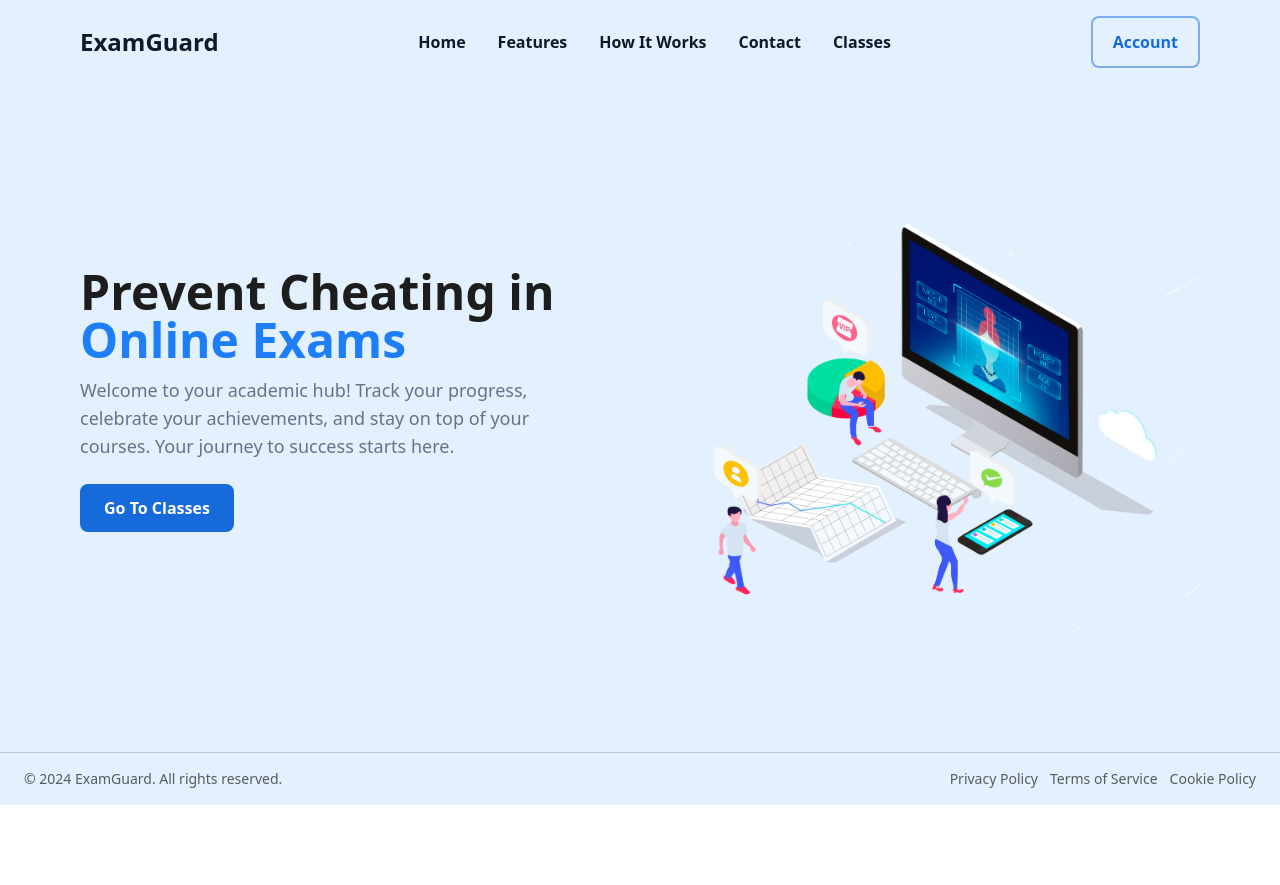
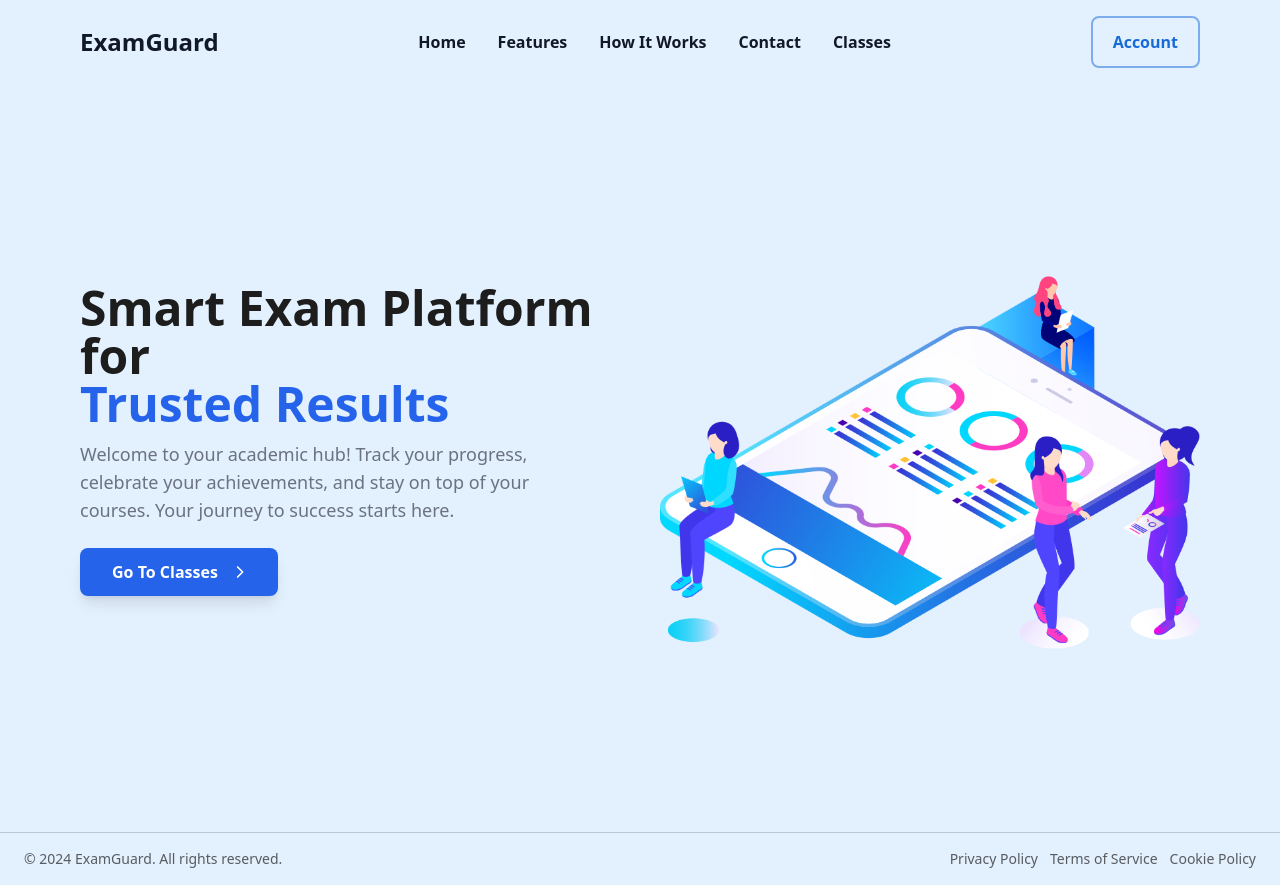
Before and after one commit to demianeid/examguard-ai, a React (Vite) app in the folder Frontend/: page /home in a window 1280 px wide. Before the commit the page ends 805 px from the top, so only its background shows below. Built offline with nearby package versions, Linux system fonts and the light colour scheme.

Commit message:
Your descriptive commit message

```diff
--- a/Frontend/src/App.tsx
+++ b/Frontend/src/App.tsx
@@ -1,5 +1,5 @@
 import { useEffect } from "react";
-import { Routes, Route } from "react-router-dom";
+import { Routes, Route, useLocation } from "react-router-dom";
 import LandingPage from "./pages/LandingPage";
 import Signup from "./pages/Signup";
 import StudentSignup from "./pages/StudentSignup";
@@ -20,9 +20,15 @@ import StartExam from "./pages/StartExam";
 import Settings from "./pages/Setting";
 
 function App() {
+  const location = useLocation();
+
   useEffect(() => {
     window.scrollTo(0, 0);
   }, []);
+
+  useEffect(() => {
+    window.scrollTo(0, 0);
+  }, [location.pathname]);
 
   return (
     <Routes>
--- a/Frontend/src/components/Hero.tsx
+++ b/Frontend/src/components/Hero.tsx
@@ -15,7 +15,7 @@ const Hero = () => {
         >
           <motion.h1 className="text-4xl sm:text-5xl font-bold text-[#1d1d1d] leading-tight">
             Prevent Cheating in <br />
-            <span className="text-[#1D7EF8]">Online & Offline</span> <br />
+            <span className="text-primary">Online & Offline</span> <br />
             Exams
           </motion.h1>
 
--- a/Frontend/src/pages/HomeRegisterd.tsx
+++ b/Frontend/src/pages/HomeRegisterd.tsx
@@ -1,7 +1,8 @@
-
-import Header from '../components/Header'
+import Header from "../components/Header";
 import { motion } from "framer-motion";
 import { Link } from "react-router-dom";
+import { ChevronRight } from 'lucide-react';
+
 
 const HomeRegistered = () => {
   return (
@@ -9,7 +10,10 @@ const HomeRegistered = () => {
       <Header fixed={true} showAccount={true} isRegistered={true} />
 
       {/* Hero Section */}
-      <section className="w-full min-h-[90vh] flex items-center px-6 sm:px-20 py-12 pt-32" id="home">
+      <section
+        className="w-full min-h-screen flex items-center px-6 sm:px-20 py-12 pt-32"
+        id="home"
+      >
         <div className="w-full flex flex-col lg:flex-row items-center justify-between gap-10">
           {/* Left Text */}
           <motion.div
@@ -19,18 +23,34 @@ const HomeRegistered = () => {
             transition={{ duration: 1.5, ease: "easeOut" }}
           >
             <h1 className="text-4xl sm:text-5xl font-bold text-[#1d1d1d] leading-tight">
-              Prevent Cheating in <br />
-              <span className="text-[#1D7EF8]">Online Exams</span>
+              Smart Exam Platform for  <br />
+              <span className="text-blue-600">Trusted Results</span>
             </h1>
 
             <p className="mt-3 text-base sm:text-lg text-[#6b7280] leading-relaxed max-w-[450px] mx-auto lg:mx-0">
-              Welcome to your academic hub! Track your progress, celebrate your achievements, and stay on top of your courses. Your journey to success starts here.
+              Welcome to your academic hub! Track your progress, celebrate your
+              achievements, and stay on top of your courses. Your journey to
+              success starts here.
             </p>
 
             <div className="mt-6 flex flex-wrap gap-3 justify-center lg:justify-start">
-              <Link to = "/classesStudent" className="px-6 py-3 bg-[#176ADA] text-white font-semibold rounded-lg hover:bg-[#1D7EF8] transition-colors">
+                          <motion.button
+              className="group bg-blue-600 hover:bg-blue-700 text-white font-semibold py-3 px-8 rounded-lg transition-all duration-300 flex items-center gap-2 shadow-lg"
+              whileHover={{ scale: 1.05, boxShadow: "0 10px 25px rgba(0,0,0,0.2)" }}
+              whileTap={{ scale: 0.95 }}
+              initial={{ opacity: 0 }}
+              animate={{ opacity: 1 }}
+              transition={{ duration: 0.8, delay: 0.6 }}
+              type="button"
+            >
               Go To Classes
-              </Link>
+              <motion.div
+                animate={{ x: [0, 5, 0] }}
+                transition={{ duration: 1.5, repeat: Infinity, repeatDelay: 1 }}
+              >
+                <ChevronRight size={20} />
+              </motion.div>
+            </motion.button>
             </div>
           </motion.div>
 
@@ -42,9 +62,9 @@ const HomeRegistered = () => {
             transition={{ duration: 1.5, ease: "easeOut" }}
           >
             <motion.img
-                 src="/images/hero.png"
+              src="/images/banner.png"
               alt="exam guard ai"
-                 className="w-full max-w-[700px]"
+              className="w-full max-w-[600px]"
               animate={{ y: [0, 30, 0] }} // drop down then rise up
               transition={{
                 delay: 1.5,
@@ -57,7 +77,6 @@ const HomeRegistered = () => {
         </div>
       </section>
 
-
       {/* Footer */}
       {/* Bottom Bar */}
       <div className="border-t border-[#1d1d1d]/20 mt-8 pt-4 flex flex-col md:flex-row items-center justify-between text-center md:text-left bg-[#E3F0FE] px-6 pb-4">
@@ -66,7 +85,8 @@ const HomeRegistered = () => {
         </p>
 
         <div className="flex flex-wrap gap-3 justify-center md:justify-end">
-    {['Privacy Policy', 'Terms of Service', 'Cookie Policy'].map((item, idx) => (
+          {["Privacy Policy", "Terms of Service", "Cookie Policy"].map(
+            (item, idx) => (
               <a
                 key={idx}
                 href="#"
@@ -74,10 +94,10 @@ const HomeRegistered = () => {
               >
                 {item}
               </a>
-    ))}
+            )
+          )}
         </div>
       </div>
-
     </div>
   );
 };
```
Also changed, not shown: Frontend/public/images/banner.png (added), 1 other file (tests, documents, lock files or other folders). Lines whose indentation alone changed are shown as unchanged.
